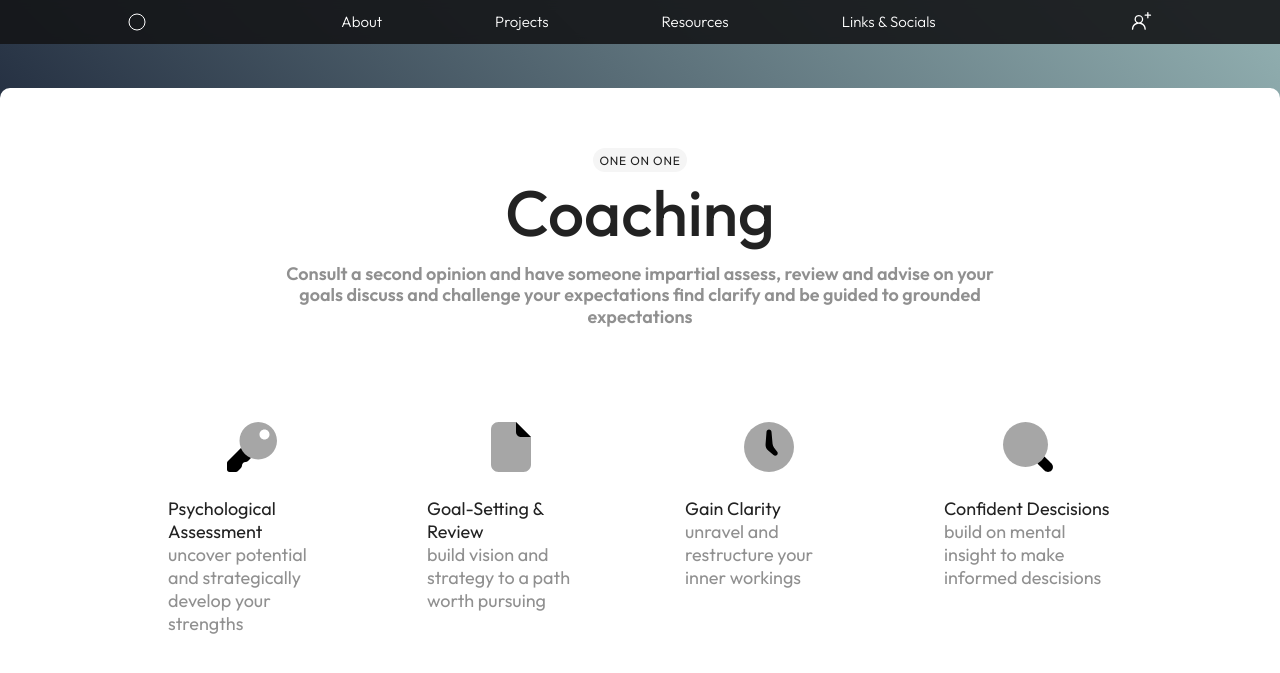
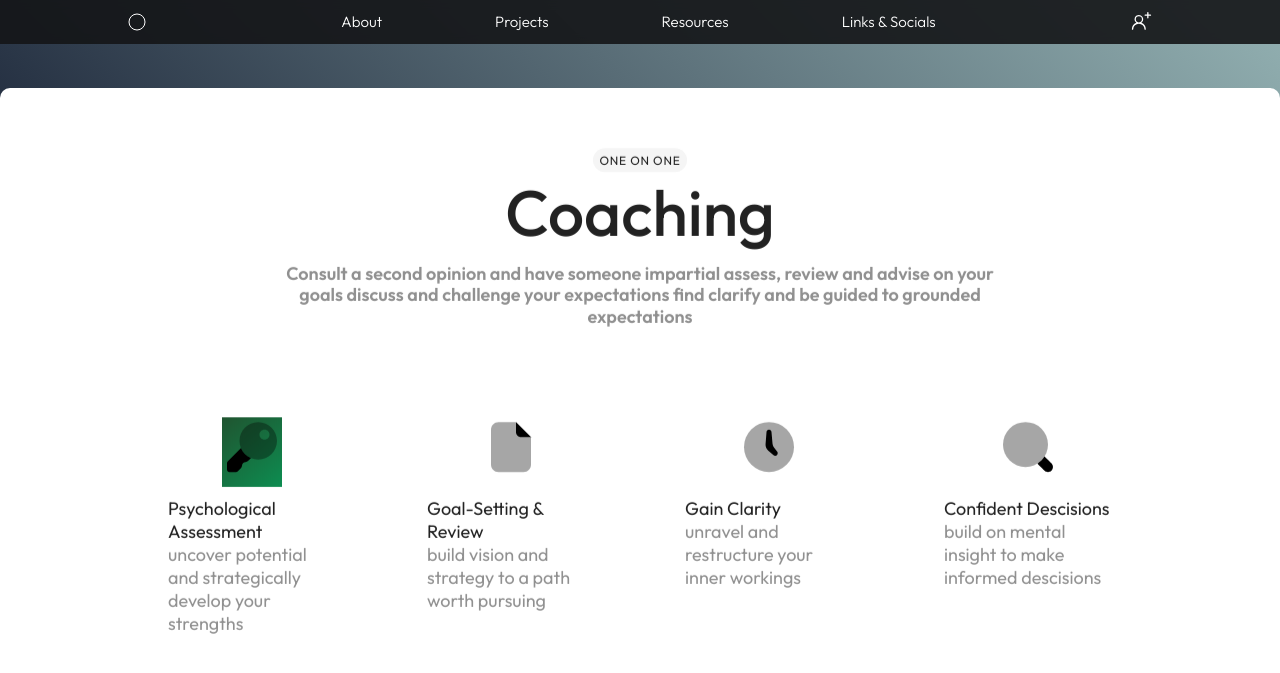
Before and after one commit to madebysimon/homepage, a Jekyll site: the page built from about/coaching.html, in a window 1280 px wide and 900 px high. Shown: the top 673 px of the window. Built offline with Jekyll 4.4.1, drawn with Linux system fonts in a browser that asks for light colours; nearby versions of some CDN libraries; library files that are not in the unit come from our copies.

Commit message:
icon color-test

```diff
--- a/about/coaching.html
+++ b/about/coaching.html
@@ -78,7 +78,7 @@
                     <div class="featureparent-inner">
                         <div class="featurechild-inner fullpadding">
                             <div class="isrounded gs_reveal center">
-                                <img class="feature-icon" src="/img/icon/icons8-key.svg">
+                                <img class="feature-icon gradient-jadegreen" src="/img/icon/icons8-key.svg">
                                 <div class="feature-text text-left">
                                     <div class="feature-title">Psychological<br>Assessment</div>
                                     <div class="feature-description">uncover potential and strategically develop your strengths</div>
```
